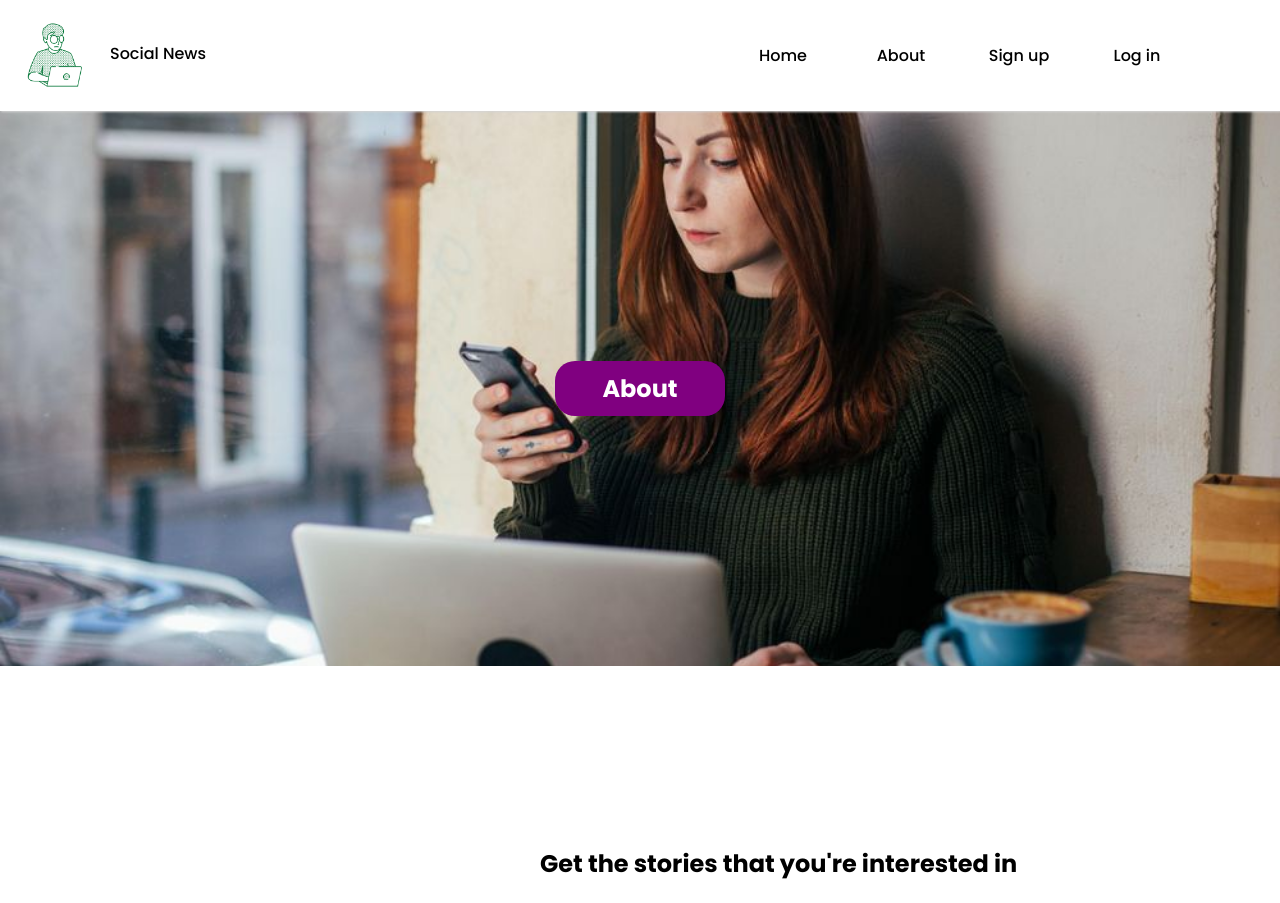
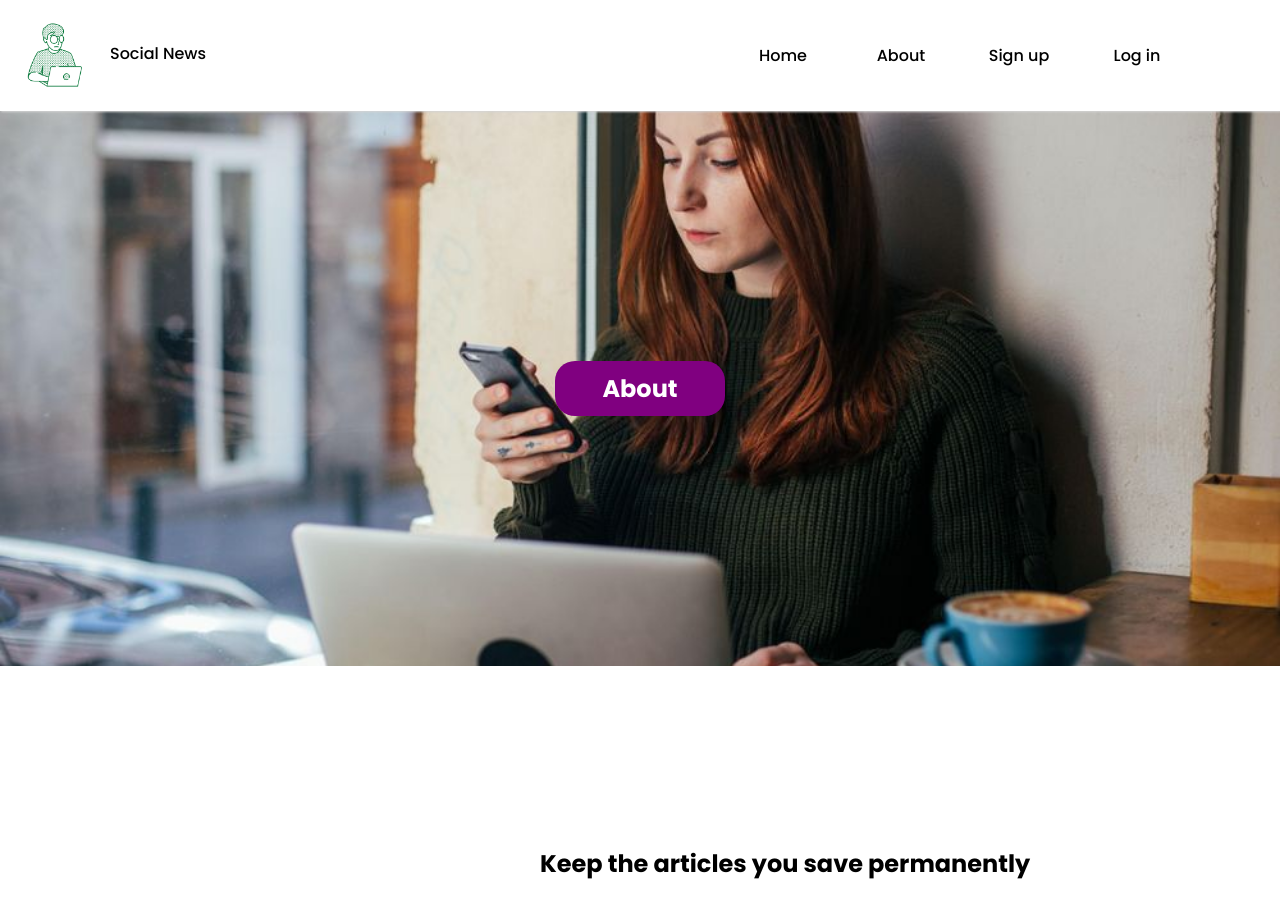
Before and after one commit to JonathanRaposo/social-news-frontend, a React (Create React App) app: page /about in a window 1280 px wide. Shown: the top 903 px of the page. Built offline with nearby package versions, Linux system fonts and the light colour scheme.

Commit message:
update index css and About page

```diff
--- a/src/index.css
+++ b/src/index.css
@@ -464,6 +464,7 @@ select {
 .card .text-display .comment-text {
   margin-top: 5px;
   word-break: break-all;
+  color: #000;
 
 }
 
--- a/src/pages/AboutPage.js
+++ b/src/pages/AboutPage.js
@@ -20,7 +20,8 @@ const AboutPage = () => {
                 </div>
 
                 <div className={"para-wrapper " + theme} >
-                    <h2>Get the stories that you're interested in </h2>
+                    <h2>Keep the articles you save permanently </h2>
+
                     <p>Lorem ipsum dolor sit amet consectetur adipisicing elit. Cupiditate architecto labore deleniti,quo,distinctio consectetur facere culpa temporibus nulla sit sapiente dolores corrupti minima voluptates aliquiaperiamfugiat voluptatum error. Eius aliquam consequatur aperiam, esse sed nihil ipsam cum perferendis quas oditobcaecatirem incidunt eaque? A, quas nobis. Quibusdam dolor, iure expedita adipisci, fugit eum atque praesentium deleniti
                         aliquam, minima eos rerum! Alias, dicta hic placeat laudantium, consectetur id repudiandae voluptatum.</p>
                 </div>
```
